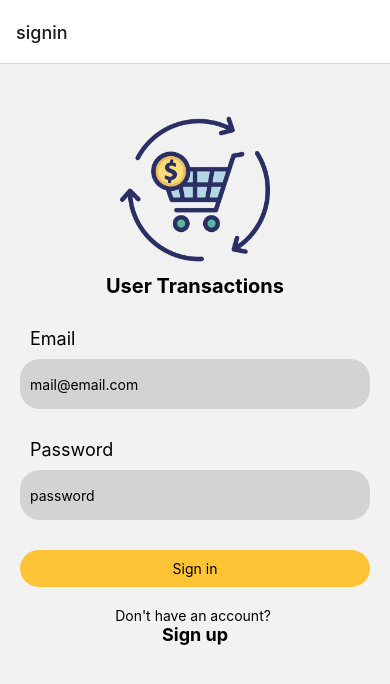
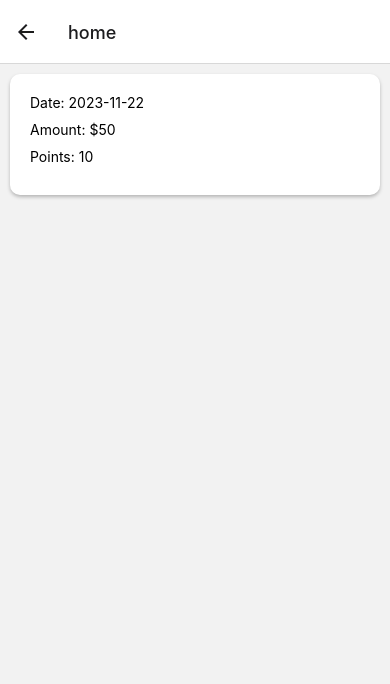
Before and after one commit to MhdTarhini/User-Transactions, a React Native app: screen /home in a window 390 px wide. Shown: the top 684 px of the page. Built offline with nearby package versions, Linux system fonts and the light colour scheme.

Commit message:
Handle User Signin

```diff
--- a/App.tsx
+++ b/App.tsx
@@ -5,6 +5,7 @@ import SigninScreen from './screens/Signin';
 import SignupScreen from './screens/Signup';
 import {Provider} from 'react-redux';
 import {store} from './redux/store';
+import HomeScreen from './screens/home';
 
 const Stack = createNativeStackNavigator();
 
@@ -15,6 +16,7 @@ const App: React.FC = () => {
         <Stack.Navigator initialRouteName="signin">
           <Stack.Screen name="signin" component={SigninScreen} />
           <Stack.Screen name="signup" component={SignupScreen} />
+          <Stack.Screen name="home" component={HomeScreen} />
         </Stack.Navigator>
       </NavigationContainer>
     </Provider>
--- a/components/CustomButton.tsx
+++ b/components/CustomButton.tsx
@@ -1,19 +1,19 @@
 import React from 'react'
 import { StyleSheet, Text, TouchableOpacity, TouchableOpacityProps, View } from 'react-native'
 
-interface  buttonProps extends TouchableOpacityProps{
-    lable: string,
-
+interface buttonProps extends TouchableOpacityProps {
+  lable: string;
+  onPress: () => void;
 }
 
 function CustomButton(props: buttonProps) {
   return (
     <View style={styles.buttonContainer}>
-      <TouchableOpacity style={styles.button}>
+      <TouchableOpacity style={styles.button} onPress={props.onPress}>
         <Text>{props.lable}</Text>
       </TouchableOpacity>
     </View>
-  )
+  );
 }
 
 const styles = StyleSheet.create({
--- a/components/CustomInput.tsx
+++ b/components/CustomInput.tsx
@@ -5,22 +5,28 @@ type CustomInputProps = {
   label: string;
   placeholder: string;
   isPassword: boolean;
+  onChangeText: (text: string) => void;
 };
 
 function CustomInput(props: CustomInputProps) {
-    const [text, onChangeText]= useState('')
+  const [text, setText] = useState('');
+
+  const handleTextChange = (inputText: string) => {
+    setText(inputText);
+    props.onChangeText(inputText);
+  };
   return (
     <View style={styles.inputContainer}>
       <Text style={styles.textInputStyle}>{props.label}</Text>
       <TextInput
         style={styles.inputStyle}
-        onChangeText={onChangeText}
+        onChangeText={handleTextChange}
         value={text}
         placeholder={props.placeholder}
         secureTextEntry={props.isPassword}
       />
     </View>
-  )
+  );
 }
 
 const styles = StyleSheet.create({
--- /dev/null
+++ b/components/TransactionCard.tsx
@@ -0,0 +1,48 @@
+import React from 'react';
+import {ScrollView, StyleSheet, Text, View} from 'react-native';
+
+interface Props {
+  date: string;
+  amount: number;
+  points: number;
+}
+
+const Card: React.FC<Props> = ({date, amount, points}) => {
+  return (
+    <ScrollView>
+      <View style={styles.cardContainer}>
+        <View style={styles.cardRow}>
+          <Text>Date: {date}</Text>
+        </View>
+        <View style={styles.cardRow}>
+          <Text>Amount: ${amount}</Text>
+        </View>
+        <View style={styles.cardRow}>
+          <Text>Points: {points}</Text>
+        </View>
+      </View>
+    </ScrollView>
+  );
+};
+
+const styles = StyleSheet.create({
+  cardContainer: {
+    backgroundColor: '#fff',
+    borderRadius: 10,
+    padding: 20,
+    margin: 10,
+    shadowColor: '#000',
+    shadowOffset: {
+      width: 0,
+      height: 2,
+    },
+    shadowOpacity: 0.25,
+    shadowRadius: 3.84,
+    elevation: 5,
+  },
+  cardRow: {
+    marginBottom: 10,
+  },
+});
+
+export default Card;
--- a/redux/user/userReducer.tsx
+++ b/redux/user/userReducer.tsx
@@ -17,12 +17,11 @@ export const userSlice = createSlice({
   initialState,
   reducers: {
     LoginUser: (state, action: PayloadAction<IUserStore>) => {
-      state = action.payload;
-      state.isAuthenticated = true;
-    },
-    LoadUserSuccess: (state, action: PayloadAction<IUserStore>) => {
-      state = action.payload;
-      state.isAuthenticated = true;
+      // state = action.payload;
+      state.token = action.payload.token;
+      state.userInfo = action.payload.userInfo;
+      state.active = action.payload.active;
+      state.isAuthenticated = action.payload.isAuthenticated;
     },
     LogoutUser: state => {
       state = initialState;
@@ -30,6 +29,6 @@ export const userSlice = createSlice({
   },
 });
 
-export const {LoginUser, LoadUserSuccess, LogoutUser} = userSlice.actions;
+export const {LoginUser, LogoutUser} = userSlice.actions;
 
 export default userSlice.reducer;
--- a/screens/Signin.tsx
+++ b/screens/Signin.tsx
@@ -1,4 +1,4 @@
-import React from 'react';
+import React, {useState} from 'react';
 import {
   Image,
   SafeAreaView,
@@ -9,13 +9,41 @@ import {
 } from 'react-native';
 import CustomInput from '../components/CustomInput';
 import CustomButton from '../components/CustomButton';
+import {useDispatch, useSelector} from 'react-redux';
+import {LoginUser} from '../redux/user/userReducer';
+import {IUserStore} from '../redux/user/types';
 
 interface Props {
   navigation: any;
 }
 
 const SigninScreen: React.FC<Props> = ({navigation}) => {
-  const onPress = () => {};
+  const [userInfo, setUserInfo] = useState({
+    email: '',
+    password: '',
+  });
+  const dispatch = useDispatch();
+
+  const handleInputChange = (fieldName: string, text: string) => {
+    setUserInfo(prevState => ({
+      ...prevState,
+      [fieldName]: text,
+    }));
+  };
+
+  const onPress = () => {
+    const userData = {
+      token: 'token',
+      userInfo: {
+        username: userInfo.email,
+        email: userInfo.email,
+      },
+      active: true,
+      isAuthenticated: true,
+    };
+    dispatch(LoginUser(userData));
+    navigation.navigate('home');
+  };
   return (
     <SafeAreaView>
       <View style={styles.logoContainer}>
@@ -29,11 +57,13 @@ const SigninScreen: React.FC<Props> = ({navigation}) => {
         label={'Email'}
         placeholder={'mail@email.com'}
         isPassword={false}
+        onChangeText={text => handleInputChange('email', text)}
       />
       <CustomInput
         label={'Password'}
         placeholder={'password'}
         isPassword={true}
+        onChangeText={text => handleInputChange('password', text)}
       />
       <CustomButton lable={'Sign in'} onPress={onPress} />
       <View style={styles.BottomText}>
--- a/screens/home.tsx
+++ b/screens/home.tsx
@@ -9,20 +9,27 @@ import {
 } from 'react-native';
 import CustomInput from '../components/CustomInput';
 import CustomButton from '../components/CustomButton';
+import {useSelector} from 'react-redux';
+import {IUserStore} from '../redux/user/types';
+import Card from '../components/TransactionCard';
 
 interface Props {
   navigation: any;
 }
 
-const SignupScreen: React.FC<Props> = ({navigation}) => {
+const HomeScreen: React.FC<Props> = ({navigation}) => {
+  const userInfo = useSelector(
+    (state: {user: IUserStore}) => state.user.userInfo,
+  );
   const onPress = () => {};
   return (
     <ScrollView>
-      <Text>Home Screen</Text>
+      <Text>{userInfo.email}</Text>
+      <Card date="2023-11-22" amount={50} points={10} />
     </ScrollView>
   );
 };
 
 const styles = StyleSheet.create({});
 
-export default SignupScreen;
+export default HomeScreen;
```
